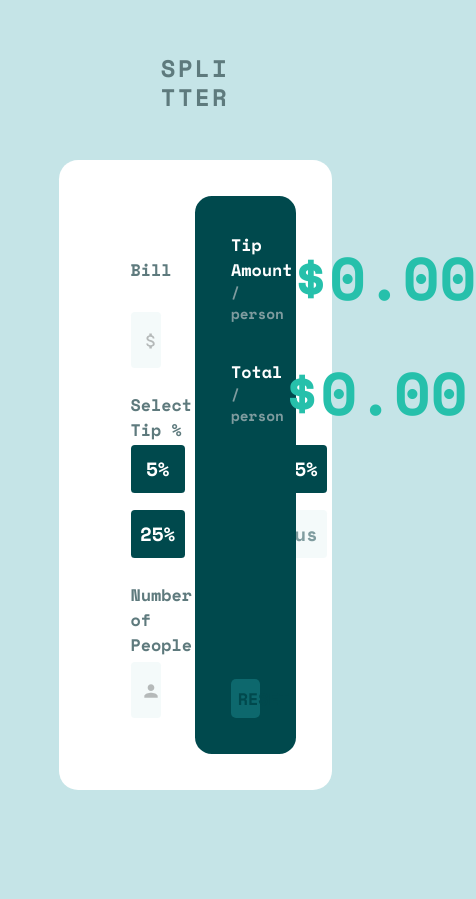
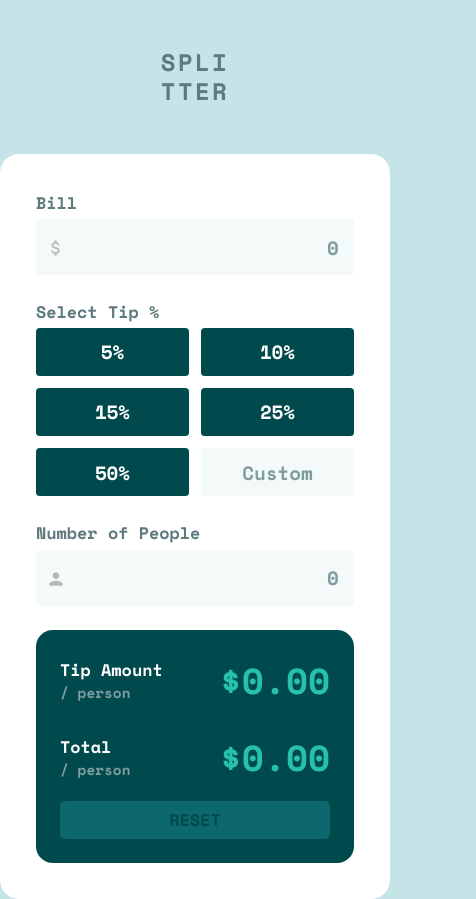
Before and after one commit to hannah-ganne/tip-calculator, a React (Create React App) app: page / in a window 390 px wide. Shown: the whole page, 476 px wide, since content can reach past the window. Before the commit the page ends 844 px from the top, so only its background shows below. Built offline with nearby package versions, Linux system fonts and the light colour scheme; the HTML template or start-up script is replaced by a standard one.

Commit message:
add responsiveness

```diff
--- a/src/App.css
+++ b/src/App.css
@@ -145,3 +145,41 @@ input.custom {
   font-weight: 700;
   color: var(--gray-cyan);
 }
+
+@media screen and (min-width: 375px) {
+
+  .container {
+    width: 100vw;
+    margin-top: auto;
+    flex-direction: column;
+  }
+
+  h1 {
+    margin: 2em 0;
+  }
+
+  section {
+    width: 100%;
+    padding: 0;
+  }
+
+  section:nth-of-type(2) {
+    padding: 1em;
+    margin-top: 1em;
+  }
+
+  .btn-container {
+    grid-template-columns: repeat(2, 1fr);
+    grid-template-rows: repeat(3, 1fr);
+    grid-column-gap: 0.5em;
+    grid-row-gap: 0.5em;
+  }
+
+  .amount {
+    font-size: 1.5em;
+  }
+
+  .reset-btn {
+    margin-top: 1em;
+  }
+}
--- a/src/index.css
+++ b/src/index.css
@@ -18,6 +18,11 @@ html {
   box-sizing: inherit;
   font-family: 'Space Mono', sans-serif;
   font-weight: 700;
+}
+
+#root {
+  width: 100vw;
+  height: 100vh;
 }
 
 
```
